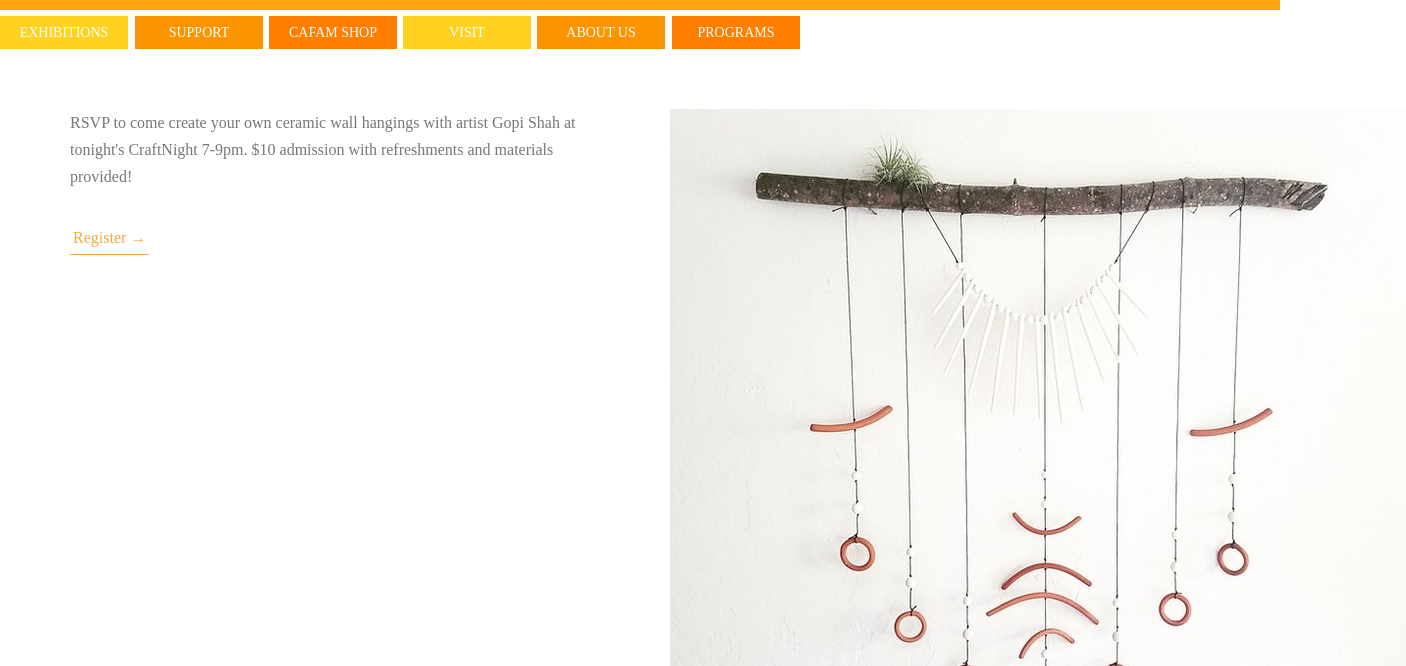
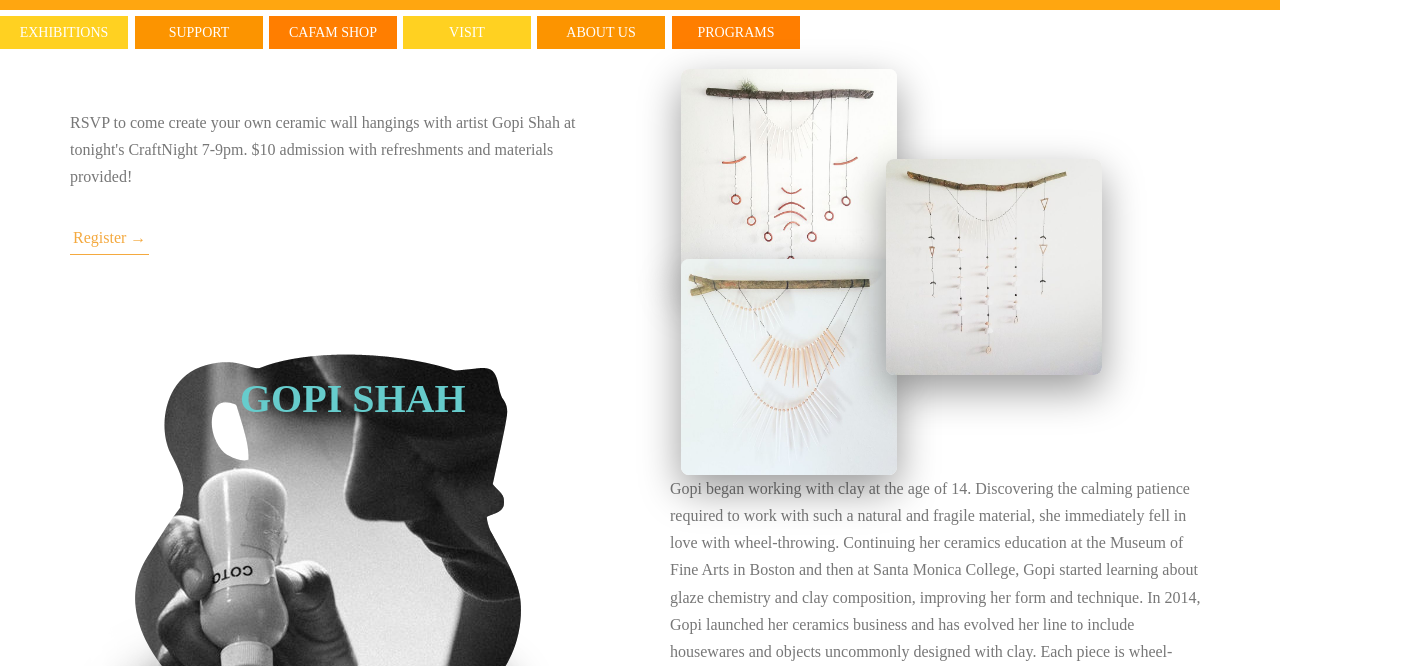
Before and after one commit to AlexEBall/CAFAM-Beacon-Project, a website: page index.html in a window 1280 px wide. Shown: the part 134-800 px from the top of the page, 1406 px wide, since content can reach past the window. Drawn offline with Linux system fonts and the light colour scheme.

Commit message:
fixed pics on promotion page

```diff
--- a/index.html
+++ b/index.html
@@ -35,9 +35,9 @@
                 </div>
                 <div class="col-1-of-2">
                     <div class="composition">
-                        <img src="images/wall1.jpg" alt="Photo 1" class="composition__photo composition__photo--p1">
-                        <img src="images/wall2.jpg" alt="Photo 2" class="composition__photo composition__photo--p2">
-                        <img src="images/wall3.jpg" alt="Photo 3" class="composition__photo composition__photo--p3">
+                        <img src="images/wall1.jpg" alt="Photo 1" class="composition__shopPhoto composition__shopPhoto--p1">
+                        <img src="images/wall2.jpg" alt="Photo 2" class="composition__shopPhoto composition__shopPhoto--p2">
+                        <img src="images/wall3.jpg" alt="Photo 3" class="composition__shopPhoto composition__shopPhoto--p3">
                     </div>
                 </div>
             </div>
--- a/sass/components/_composition.scss
+++ b/sass/components/_composition.scss
@@ -2,7 +2,7 @@
 	position: relative;
 
 	&__shopPhoto {
-		width: 35%;
+		width: 40%;
 		box-shadow: 0 1.5rem 4rem rgba($color-black, .4);
 		border-radius: .8rem;
 		position: absolute;
@@ -11,15 +11,15 @@
 
 		&--p1 {
 			left: 2%;
-			top: -6rem;
+			top: -4rem;
 		}
 		&--p2 {
-			left: 23%;
-			top: 18rem;
+			left: 2%;
+			top: 15rem;
 		}
 		&--p3 {
-			left: 60%;
-			top: 8rem;
+			left: 40%;
+			top: 5rem;
 		}
 
 	}
```
Also changed, not shown: css/style.css.
